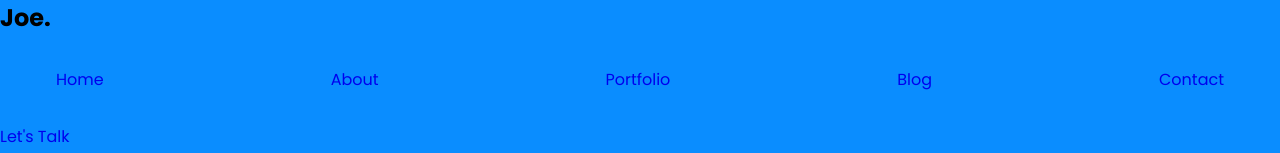
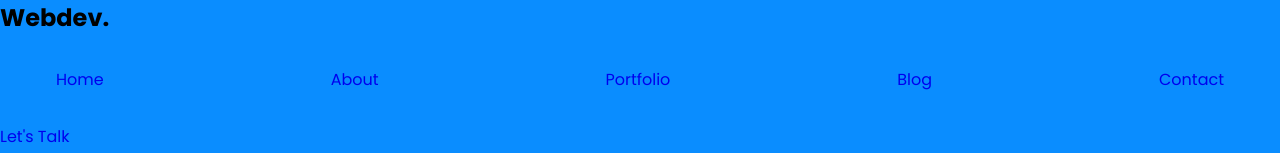
Before and after one commit to Gkyash46/PRODIGY_WD_02, a plain HTML site: page PRODIGY_WD_04/Index.html in a window 1280 px wide. Shown: the top 153 px of the page. Drawn offline with Linux system fonts and the light colour scheme; files that its build step writes are made by us from their sources.

Commit message:
Update Index.html

```diff
--- a/PRODIGY_WD_04/Index.html
+++ b/PRODIGY_WD_04/Index.html
@@ -10,7 +10,7 @@
 </head>
 <body>
     <header>
-        <h2 class="logo"><span>J</span>oe.</h2>
+        <h2 class="logo"><span>Web</span>dev.</h2>
         <nav class="navigation">
             <a href="#">Home</a>
             <a href="#">About</a>
```
